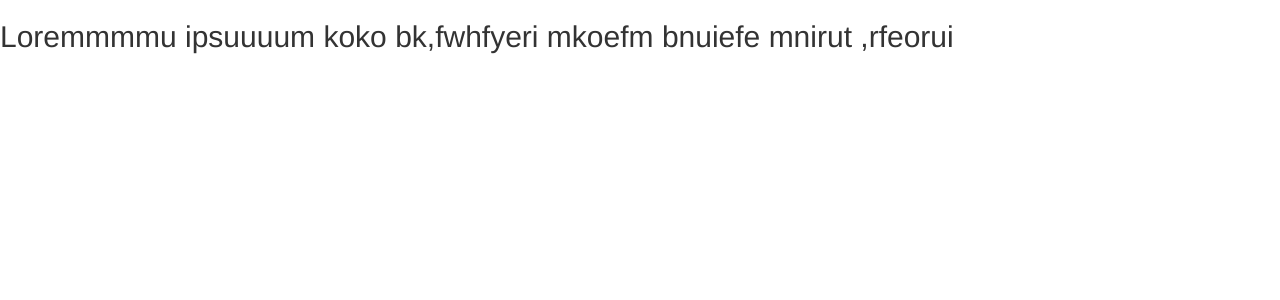
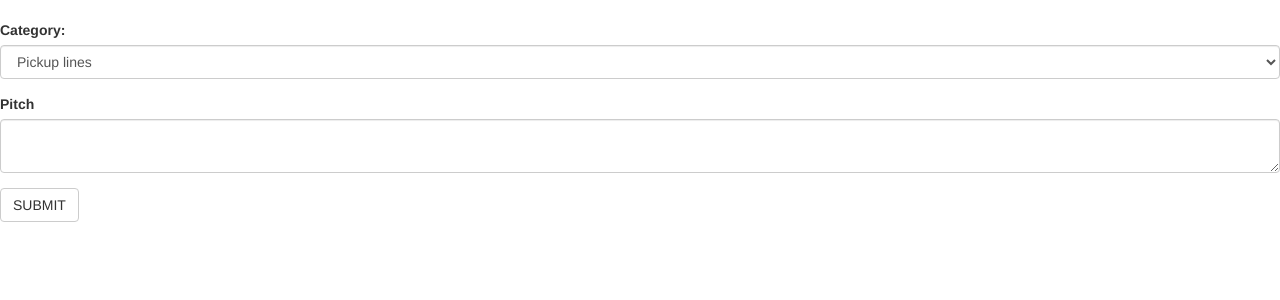
Before and after one commit to Anabella1109/THE-PITCH, a Flask app: page / in a window 1280 px wide. Shown: the part 52-352 px from the top of the page. Run offline with Flask 2, Linux system fonts and the light colour scheme; data that the repository does not hold is empty; some libraries are stand-ins or nearby versions.

Commit message:
add choices in addpitchForm

```diff
--- a/app/main/forms.py
+++ b/app/main/forms.py
@@ -13,6 +13,6 @@ class UpdateProfile(FlaskForm):
     submit = SubmitField('Submit')
 
 class AddPitchForm(FlaskForm):
-    category= SelectField('Category:',choices=[])
+    category= SelectField('Category:',choices=[('pickup-lines','Pickup lines'),('Interview-pitches','interview pitches'),('promotion-pitches','Promotion pitches')])
     content=TextAreaField('Pitch',validators = [Required()])
     submit=SubmitField('SUBMIT')
--- a/app/main/views.py
+++ b/app/main/views.py
@@ -10,7 +10,20 @@ from flask_login import login_required, current_user
 @main.route('/')
 def index():
   title="Kweriiii"
-  return render_template('index.html',title=title)
+  form = AddPitchForm()
+
+  if form.validate_on_submit():
+        category = form.my_category.data
+
+        pitch = form.pitch.data
+
+        new_pitch = Pitch(pitch_content=pitch, pitch_category = category, user = current_user)
+        new_pitch.save_pitch()
+
+        return redirect(url_for('main.home'))
+
+  all_pitches = Pitch.get_pitches()
+  return render_template('index.html',title=title, pitch_form = form, pitches = all_pitches)
 
 @main.route('/home', methods = ['GET', 'POST'])
 @login_required
--- a/app/models.py
+++ b/app/models.py
@@ -13,7 +13,7 @@ class User(UserMixin,db.Model):
     email = db.Column(db.String(255),unique = True , index=True)
     bio= db.Column(db.String(255))
     profile_pic_path = db.Column(db.String(255))
-    pass_secure=db.column(db.String(255))
+    pass_secure=db.Column(db.String(255))
     pitches= db.relationship('Pitch',backref='pitch', lazy='dynamic')
     comments = db.relationship('Comment',backref='commen' ,lazy='dynamic')
 
--- a/app/templates/index.html
+++ b/app/templates/index.html
@@ -1,5 +1,6 @@
 {% extends 'base.html'%}
 {% import 'macros.html' as macro%}
+{% import "bootstrap/wtf.html" as wtf %}
 
 <!-- Styles block -->
 
@@ -15,5 +16,10 @@
         {% endif %}
 
     {%block content %}
-    <h2>Loremmmmu ipsuuuum koko bk,fwhfyeri  mkoefm bnuiefe mnirut ,rfeorui</h2>
-    {%endblock%}
+
+   {{wtf.quick_form(pitch_form)}}
+
+   {{ macro.displayPitches(pitches)}}
+
+
+{% endblock %}
--- a/app/templates/macros.html
+++ b/app/templates/macros.html
@@ -0,0 +1,6 @@
+{% macro displayPitches(pitches) %}
+{% for pitch in pitches %}
+  <h4>{{pitch.content}}</h4>
+
+  {%endfor%}
+  {%endmacro%}
```
Also changed, not shown: app/templates/pitches.html (+8 -1 lines), migrations/versions/434ff2bcb538_add_column.py (added, +28 -0 lines).
